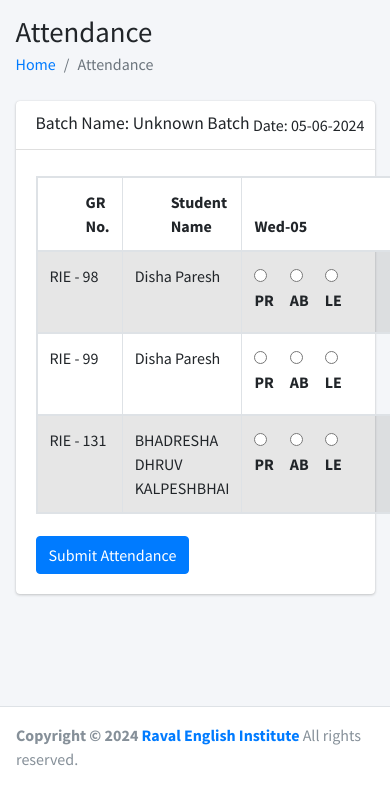
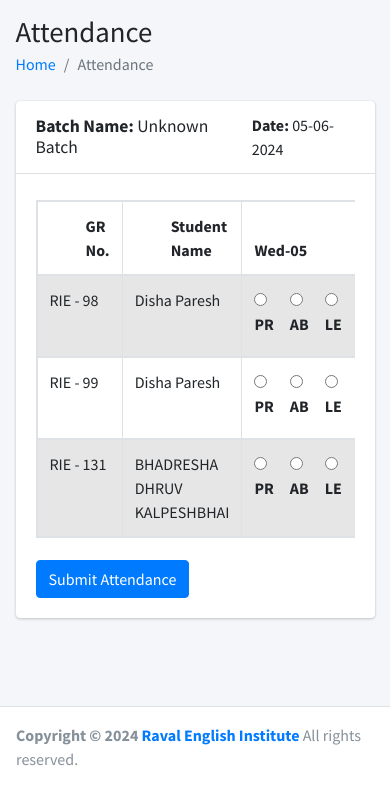
Before and after one commit to prem-credsoft/student-attendance-management, a PHP site: page /Attendanceform.php in a window 390 px wide. Shown: the part 57-844 px from the top of the page. Run offline with PHP 8.4, Linux system fonts and the light colour scheme; the visitor is signed in with stand-in values (Sample User, id 1); data comes from the database, SQL or seed files in the repository; tables that the repository leaves empty hold one stand-in row (values such as "Sample post"); some libraries are stand-ins or nearby versions.

Commit message:
Fixed responsive in attendance page

```diff
--- a/Attendanceform.php
+++ b/Attendanceform.php
@@ -80,23 +80,24 @@
         <div class="row">
           <div class="col-12">
             <div class="card">
-              <div class="card-header">
+              <div class="card-header d-flex justify-content-between align-items-center">
                 <h3 class="card-title">
                   <?php
                   $batchId = isset($_GET['id']) ? $_GET['id'] : 0;
                   $batchDetails = selectFromTable('batch_table', ['name'], ['id' => $batchId]);
                   $batchName = $batchDetails ? $batchDetails[0]['name'] : 'Unknown Batch';
-                  echo "Batch Name: " . $batchName;
+                  echo "<strong>Batch Name:</strong> " . $batchName . "";
                   ?>
                 </h3>
                 <div class="card-tools">
-                  <div>Date: <?php echo date("d-m-Y"); ?></div>
+                  <div><span class="text-bold">Date:</span> <?php echo date("d-m-Y"); ?></div>
                 </div>
               </div>
               <div class="card-body">
                 <form id="attendanceForm" method="post">
                   <input type="hidden" name="batch_id" value="<?php echo isset($_GET['id']) ? $_GET['id'] : 0; ?>">
                   <input type="hidden" name="current_date" value="<?php echo date("Y-m-d"); ?>">
+                  <div class="table-responsive">
                     <table id="combinedTable" class="table table-bordered table-striped">
                       <thead>
                         <tr>
@@ -109,7 +110,7 @@
                         <?php
                         $currentDate = date('Y-m-d');
                         $students = selectFromTable('studentinfo', ['id', 'name'], ['batch' => $batchId]);
-                      foreach ($students as $student):
+                        foreach ($students as $student) :
                           $attendance = selectFromTable('attendance', ['status', 'reason'], ['student_id' => $student['id'], 'date' => $currentDate]);
                           $status = $attendance ? $attendance[0]['status'] : -1; // Default to -1 if no entry
                           $reason = $attendance && $status == 2 ? htmlspecialchars($attendance[0]['reason']) : ''; // Fetch reason if status is 'Leave'
@@ -128,6 +129,7 @@
                         ?>
                       </tbody>
                     </table>
+                  </div>
                   <button type="button" id="submitAttendance" class="btn btn-primary mt-3">Submit Attendance</button>
                 </form>
 
--- a/batch_students.php
+++ b/batch_students.php
@@ -85,7 +85,6 @@
         </div>
         <!-- /.content-wrapper -->
         <script src="https://cdn.datatables.net/1.10.19/js/jquery.dataTables.min.js"></script>
-        <script src="https://cdn.datatables.net/1.10.19/js/dataTables.bootstrap4.min.js"></script>
         <script>
             $(document).ready(function () {
                 $('#example1').DataTable({
```
Lines whose indentation alone changed are shown as unchanged.
